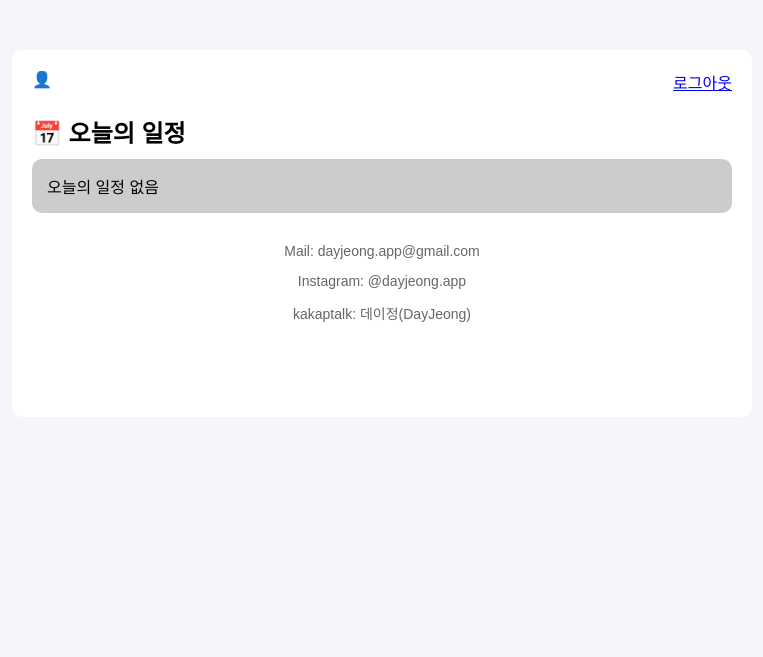
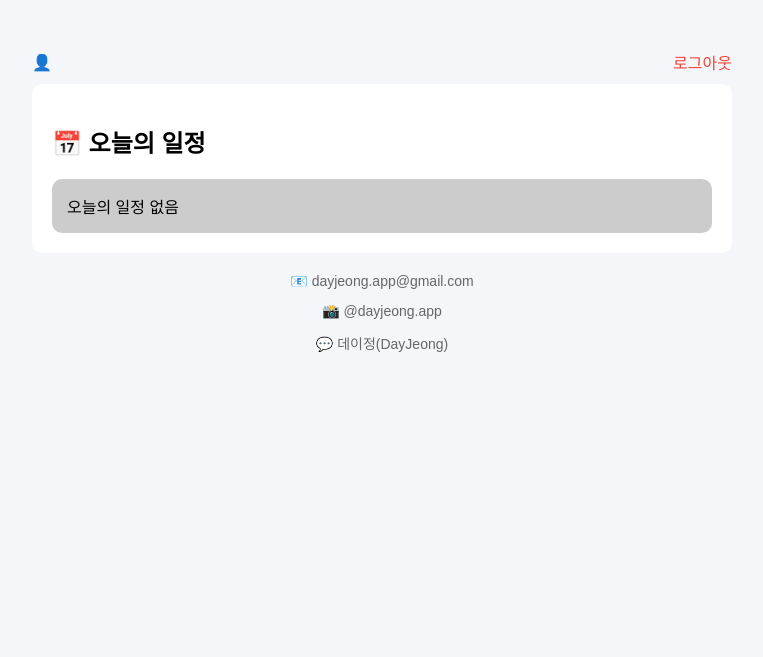
Before and after one commit to rightpleft/dayjeong, a Django app: page / in a window 1280 px wide. Shown: the top 657 px of the page, without its empty margins (258-1021 px from the left). Run offline with Django 4.2, Linux system fonts and the light colour scheme.

Commit message:
improve home UI layout

```diff
--- a/user/templates/home.html
+++ b/user/templates/home.html
@@ -11,31 +11,41 @@ body {
     margin:0;
 }
 
+/* 전체 박스 */
 .container {
     width:700px;
     margin:50px auto;
+}
+
+/* 상단 (프로필 + 로그아웃) */
+.top-bar {
+    display:flex;
+    justify-content:space-between;
+    align-items:center;
+    margin-bottom:10px;
+}
+
+.profile {
+    font-weight:bold;
+}
+
+.logout a {
+    text-decoration:none;
+    color:#f44336;
+}
+
+/* 일정 카드 */
+.card {
     background:white;
     padding:20px;
     border-radius:10px;
-    padding-bottom:80px;
 }
 
-h2 {
-    margin-bottom:10px;
-}
-
-/* 상단 유저 영역 */
-.top-bar {
-    display:flex;
-    justify-content:space-between;
-    margin-bottom:20px;
-}
-
-/* 일정 박스 */
+/* 일정 */
 .schedule-box {
     padding:15px;
     border-radius:10px;
-    margin-bottom:10px;
+    margin-top:10px;
     color:white;
 }
 
@@ -45,20 +55,20 @@ h2 {
 .미확정 { background:orange; }
 .없음 { background:#ccc; color:black; }
 
-/* footer */
-footer {
-    margin-top:30px;
+/* 연락망 */
+.contact {
+    margin-top:20px;
     text-align:center;
+    font-size:14px;
     color:#666;
-    font-size:14px;
 }
 
-footer a {
+.contact a {
     text-decoration:none;
     color:#666;
 }
 
-footer a:hover {
+.contact a:hover {
     text-decoration:underline;
     color:#000;
 }
@@ -88,38 +98,38 @@ footer a:hover {
 
 <div class="container">
 
-<!-- 🔐 로그인 상태 표시 -->
+    <!-- 🔐 상단 영역 -->
     <div class="top-bar">
-    <div>👤 {{ request.user.username }}</div>
-    <div><a href="/logout/">로그아웃</a></div>
+        <div class="profile">👤 {{ request.user.username }}</div>
+        <div class="logout"><a href="/logout/">로그아웃</a></div>
     </div>
 
+    <!-- 📅 일정 카드 -->
+    <div class="card">
         <h2>📅 오늘의 일정</h2>
         <div id="today-schedule"></div>
+    </div>
 
-<!-- 📞 연락망 -->
-<footer>
+    <!-- 📞 연락망 (카드 아래 중앙) -->
+    <div class="contact">
         <p>
-        Mail:
-        <a href="mailto:dayjeong.app@gmail.com">
+            📧 <a href="mailto:dayjeong.app@gmail.com">
                 dayjeong.app@gmail.com
             </a>
         </p>
 
         <p>
-        Instagram:
-        <a href="https://www.instagram.com/dayjeong.app/" target="_blank">
+            📸 <a href="https://www.instagram.com/dayjeong.app/" target="_blank">
                 @dayjeong.app
             </a>
         </p>
 
         <p>
-        kakaptalk:
-        <a href="https://pf.kakao.com/_wktuX" target="_blank">
+            💬 <a href="https://pf.kakao.com/_wktuX" target="_blank">
                 데이정(DayJeong)
             </a>
         </p>
-</footer>
+    </div>
 
 </div>
 
```
Lines whose indentation alone changed are shown as unchanged.
